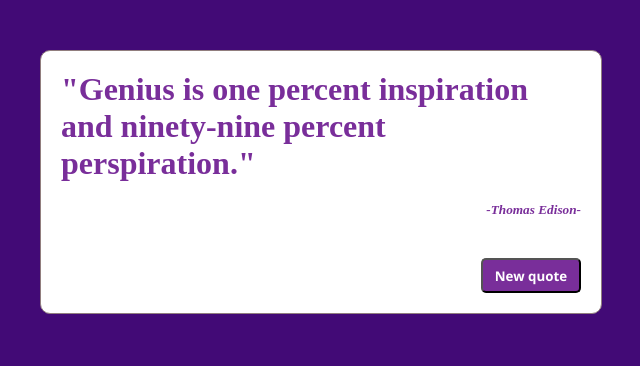
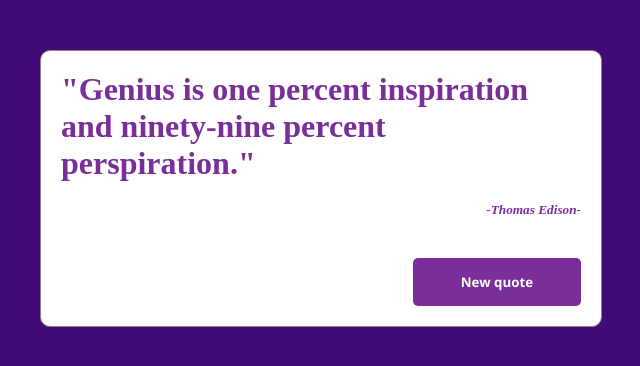
Before and after one commit to Trend20/ReactRandomQuoteGenerator, a React (Create React App) app: page / in a window 1280 px wide. Shown: the top 366 px of the page, without its empty margins (319-959 px from the left). Built offline with nearby package versions, Linux system fonts and the light colour scheme; a web font is replaced by a local one.

Commit message:
changing the button styes

```diff
--- a/src/App.css
+++ b/src/App.css
@@ -54,8 +54,11 @@ html {
     margin: 20px;
     position: relative;
     border-radius: 5px;
-    height: 35px;
-    width: 100px;
+    padding: 15px;
+    width: 30%;
+    cursor: pointer;
+    outline: none;
+    border: none;
     font-weight: 700;
     font-family: "Segoe UI", "Tahoma", "Geneva", "Verdana", sans-serif;
     color: white;
```
